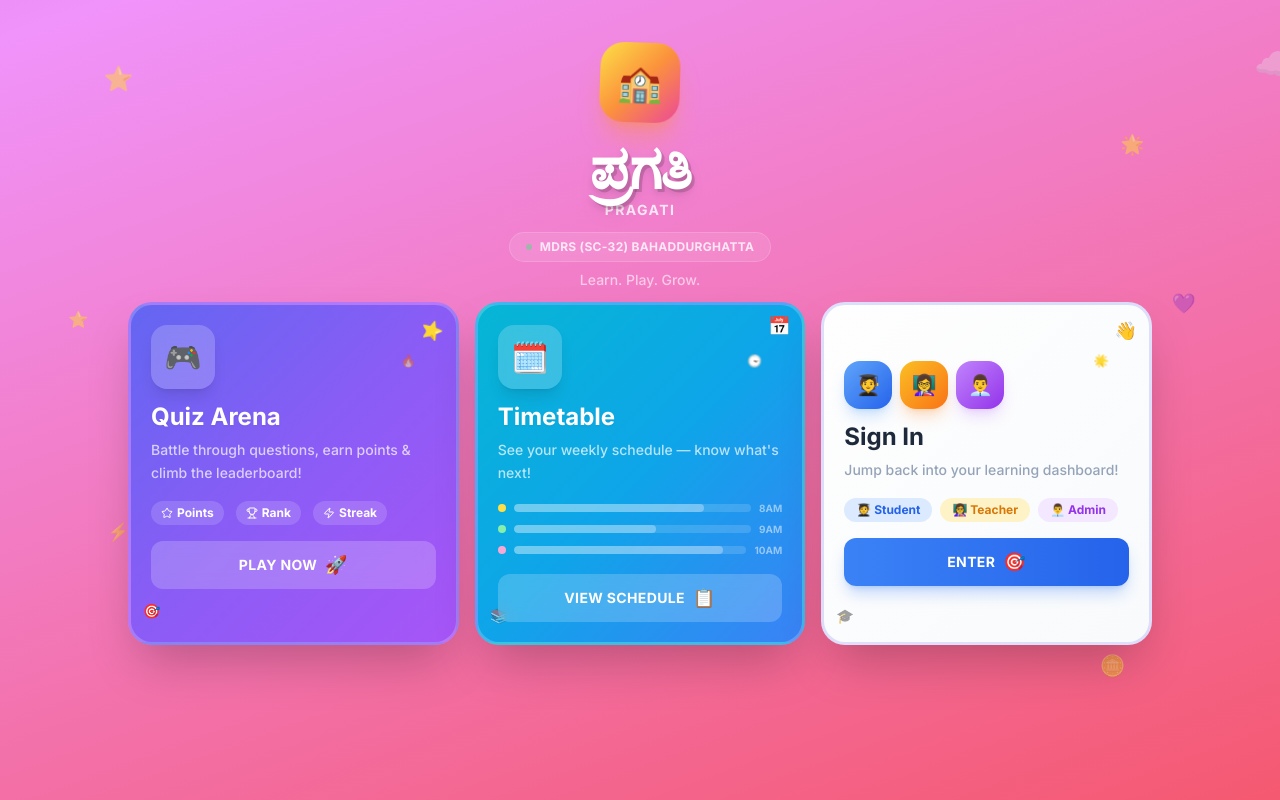
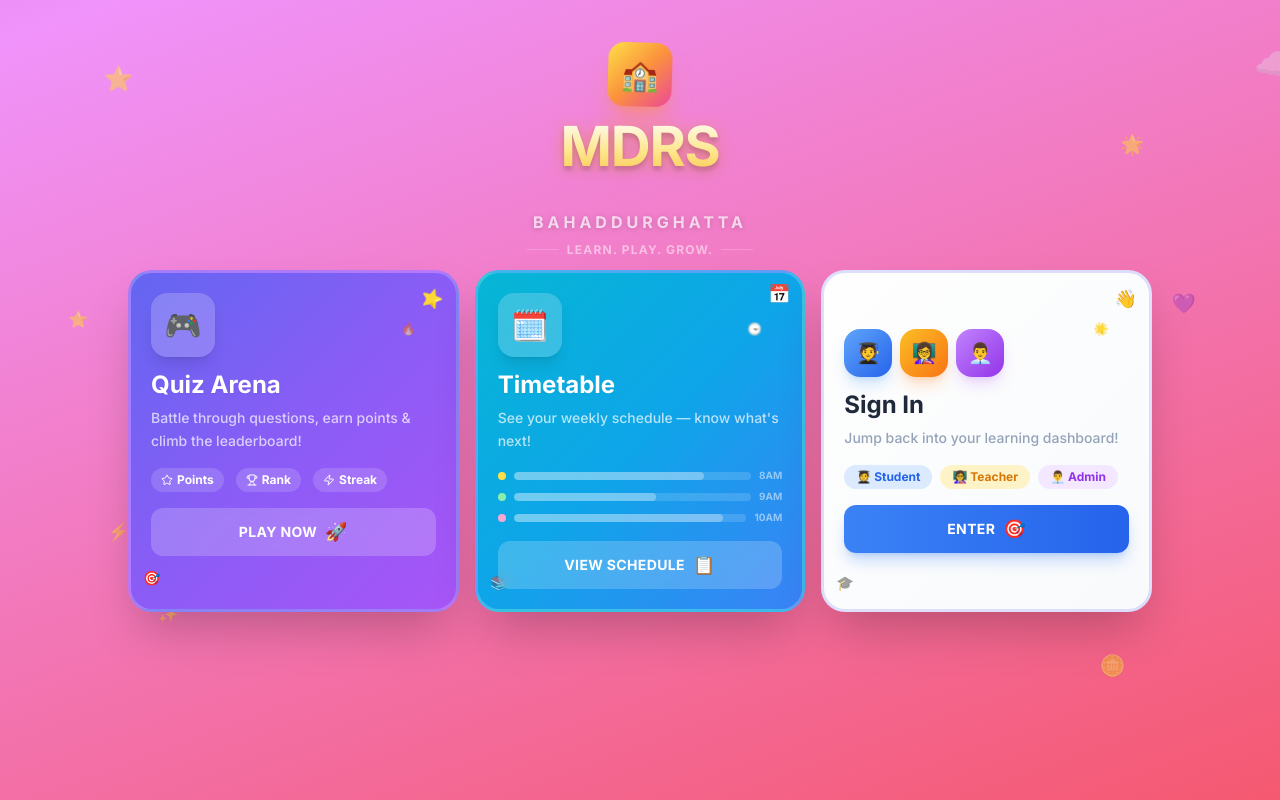
Before and after one commit to hoy-sala/pragati, a SvelteKit app in the folder frontend/: page /login in a window 1280 px wide. Built offline with nearby package versions, Linux system fonts and the light colour scheme; a web font is replaced by a local one.

Commit message:
Style school name as game title with gradient text and glow

```diff
--- a/frontend/src/routes/login/+page.svelte
+++ b/frontend/src/routes/login/+page.svelte
@@ -59,19 +59,20 @@
 		<!-- Hero -->
 		<div class="relative z-10 pt-8 sm:pt-10 pb-3 px-4 text-center fade-in">
 			<div class="bounce-in">
-				<div class="inline-flex items-center justify-center w-20 h-20 rounded-[1.5rem] bg-gradient-to-br from-yellow-300 via-orange-400 to-pink-500 shadow-xl shadow-orange-400/40 mb-4 mascot">
-					<span class="text-4xl">🏫</span>
+				<div class="inline-flex items-center justify-center w-16 h-16 rounded-2xl bg-gradient-to-br from-yellow-300 via-orange-400 to-pink-500 shadow-xl shadow-orange-400/40 mb-3 mascot">
+					<span class="text-3xl">🏫</span>
 				</div>
 			</div>
-			<h1 class="text-5xl sm:text-6xl font-black text-white tracking-tight drop-shadow-lg font-kannada" style="text-shadow: 3px 3px 0 rgba(0,0,0,0.15)">ಪ್ರಗತಿ</h1>
-			<div class="flex items-center justify-center gap-2 mt-1">
-				<span class="text-sm font-black text-white/80 uppercase tracking-widest">Pragati</span>
+			<h1 class="game-title text-4xl sm:text-5xl font-black tracking-tight leading-none">
+				<span class="game-title-line1">MDRS</span>
+				<span class="game-title-line2">(SC-32)</span>
+			</h1>
+			<p class="game-subtitle mt-1 text-sm sm:text-base font-black uppercase tracking-[0.25em]">Bahaddurghatta</p>
+			<div class="flex items-center justify-center gap-2 mt-2">
+				<span class="h-px w-8 bg-white/20"></span>
+				<span class="text-xs font-bold text-white/50 uppercase tracking-widest">Learn. Play. Grow.</span>
+				<span class="h-px w-8 bg-white/20"></span>
 			</div>
-			<div class="mt-3 inline-flex items-center gap-2 px-4 py-1.5 rounded-full bg-white/10 backdrop-blur border border-white/15">
-				<span class="w-1.5 h-1.5 rounded-full bg-green-400 animate-pulse"></span>
-				<span class="text-xs font-bold text-white/80 tracking-wide">MDRS (SC-32) BAHADDURGHATTA</span>
-			</div>
-			<p class="mt-2 text-sm text-white/60 font-medium">Learn. Play. Grow.</p>
 		</div>
 
 		<!-- Cards -->
@@ -306,4 +307,20 @@
 	@keyframes bounceIn { 0% { transform: scale(0.3); opacity: 0; } 60% { transform: scale(1.1); } 100% { transform: scale(1); opacity: 1; } }
 	.fade-in { animation: fadeUp 0.5s ease-out; }
 	@keyframes fadeUp { from { opacity: 0; transform: translateY(20px); } to { opacity: 1; transform: translateY(0); } }
+
+	/* Game title */
+	.game-title {
+		background: linear-gradient(180deg, #fff 0%, #fde68a 40%, #f59e0b 100%);
+		-webkit-background-clip: text;
+		-webkit-text-fill-color: transparent;
+		background-clip: text;
+		filter: drop-shadow(0 2px 8px rgba(245,158,11,0.4)) drop-shadow(0 4px 2px rgba(0,0,0,0.2));
+		line-height: 1.1;
+	}
+	.game-title-line1 { display: block; font-size: 1.15em; }
+	.game-title-line2 { display: block; font-size: 0.55em; letter-spacing: 0.08em; opacity: 0.85; }
+	.game-subtitle {
+		color: rgba(255,255,255,0.7);
+		text-shadow: 0 1px 6px rgba(0,0,0,0.2);
+	}
 </style>
```
